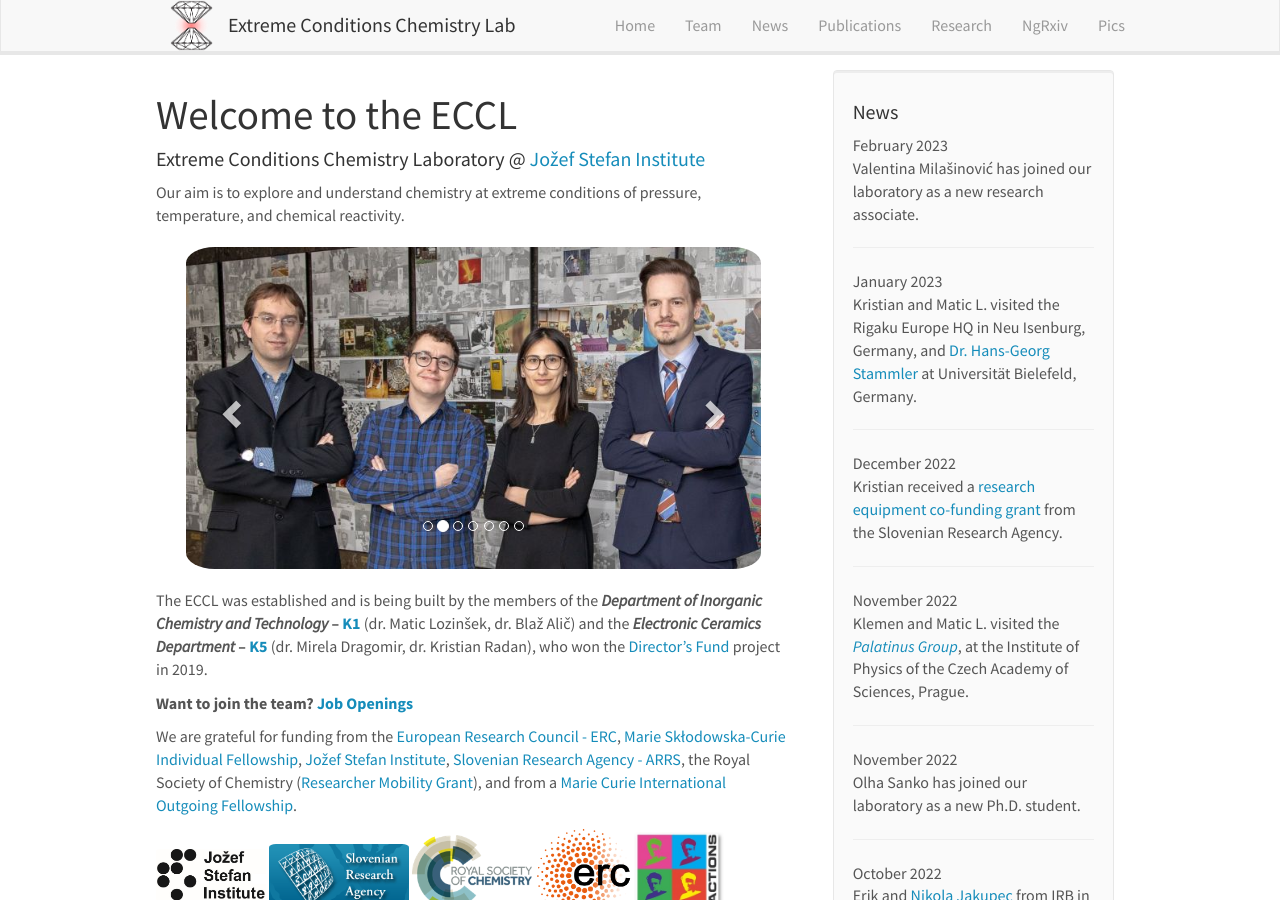
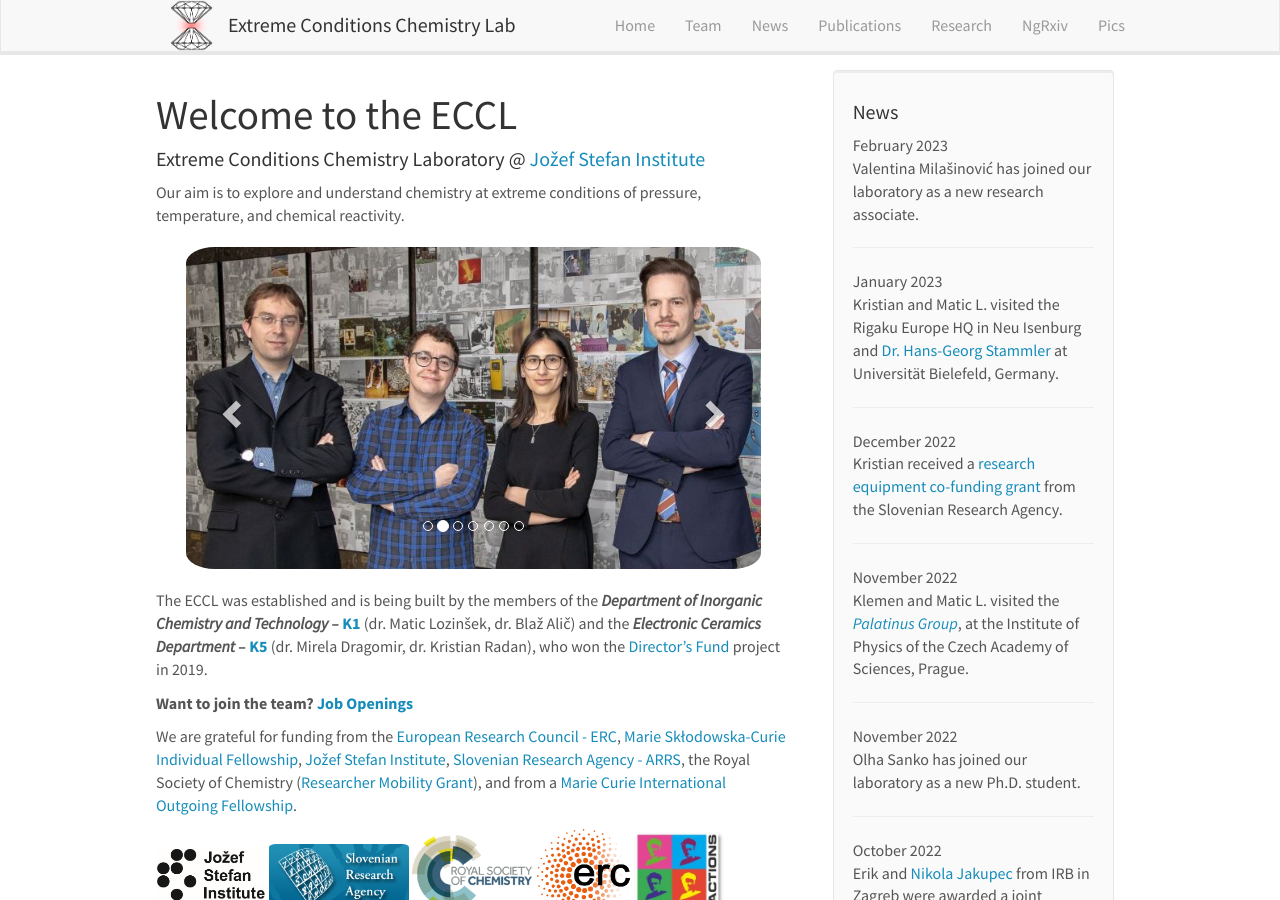
Before and after one commit to eccl-jsi/eccl-jsi.github.io, a Jekyll site: the page built from _pages/home.md, in a window 1280 px wide and 900 px high. Built offline with Jekyll 4.4.1, drawn with Linux system fonts in a browser that asks for light colours; nearby versions of some CDN libraries.

Commit message:
Update news.yml

```diff
--- a/_data/news.yml
+++ b/_data/news.yml
@@ -2,7 +2,7 @@
   headline: "Valentina Milašinović has joined our laboratory as a new research associate."
 
 - date: January 2023
-  headline: "Kristian and Matic L. visited the Rigaku Europe HQ in Neu Isenburg, Germany, and <a href='https://www.uni-bielefeld.de/fakultaeten/chemie/ag/ac3-mitzel/group/stammler.xml'>Dr. Hans-Georg Stammler</a> at Universität Bielefeld, Germany."
+  headline: "Kristian and Matic L. visited the Rigaku Europe HQ in Neu Isenburg and <a href='https://www.uni-bielefeld.de/fakultaeten/chemie/ag/ac3-mitzel/group/stammler.xml'>Dr. Hans-Georg Stammler</a> at Universität Bielefeld, Germany."
 
 - date: December 2022
   headline: "Kristian received a <a href='http://www.arrs.si/sl/infra/oprema/rezultati/22/rezult-oprema-22.asp'>research equipment co-funding grant</a> from the Slovenian Research Agency."
```
